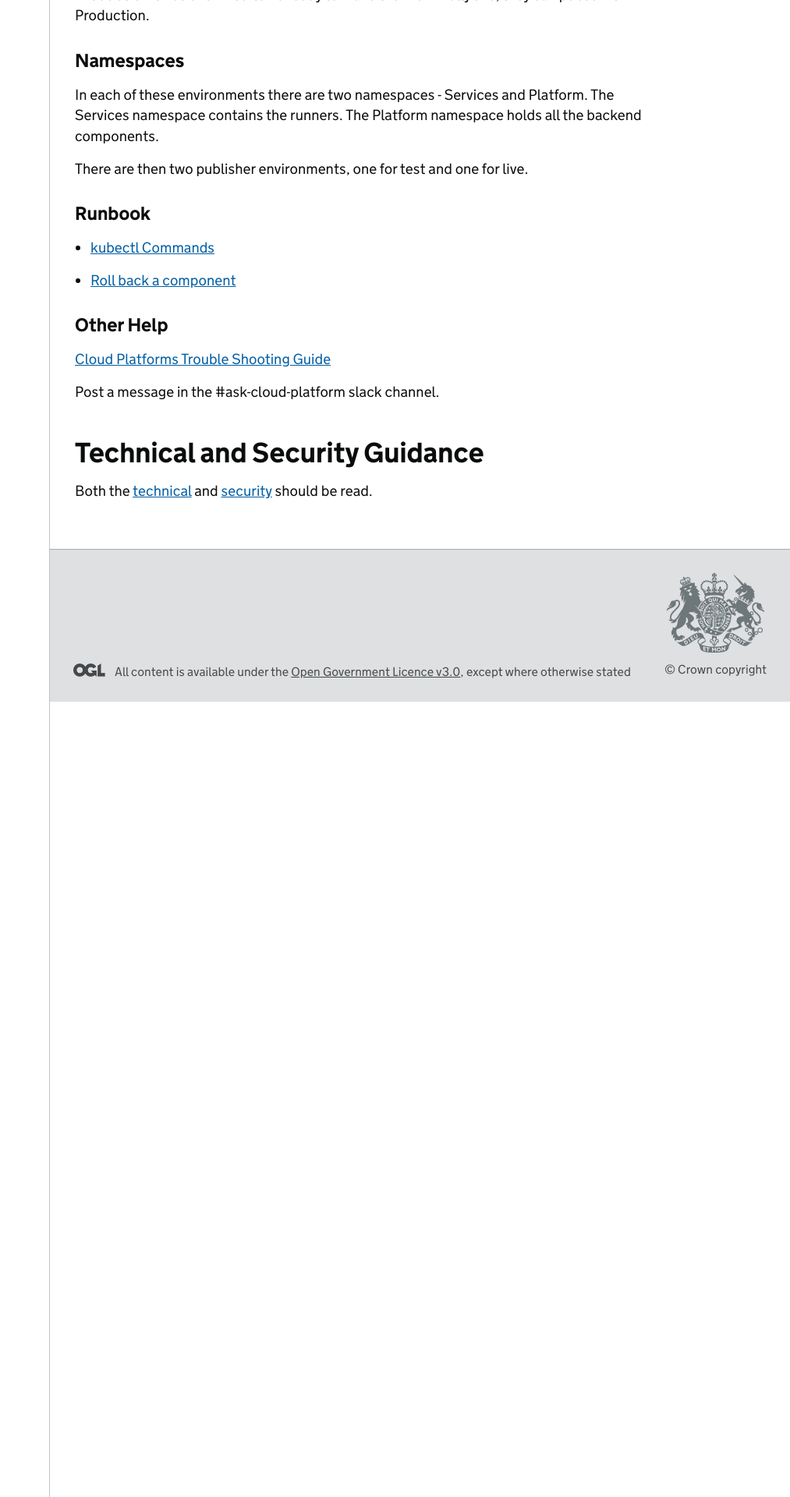
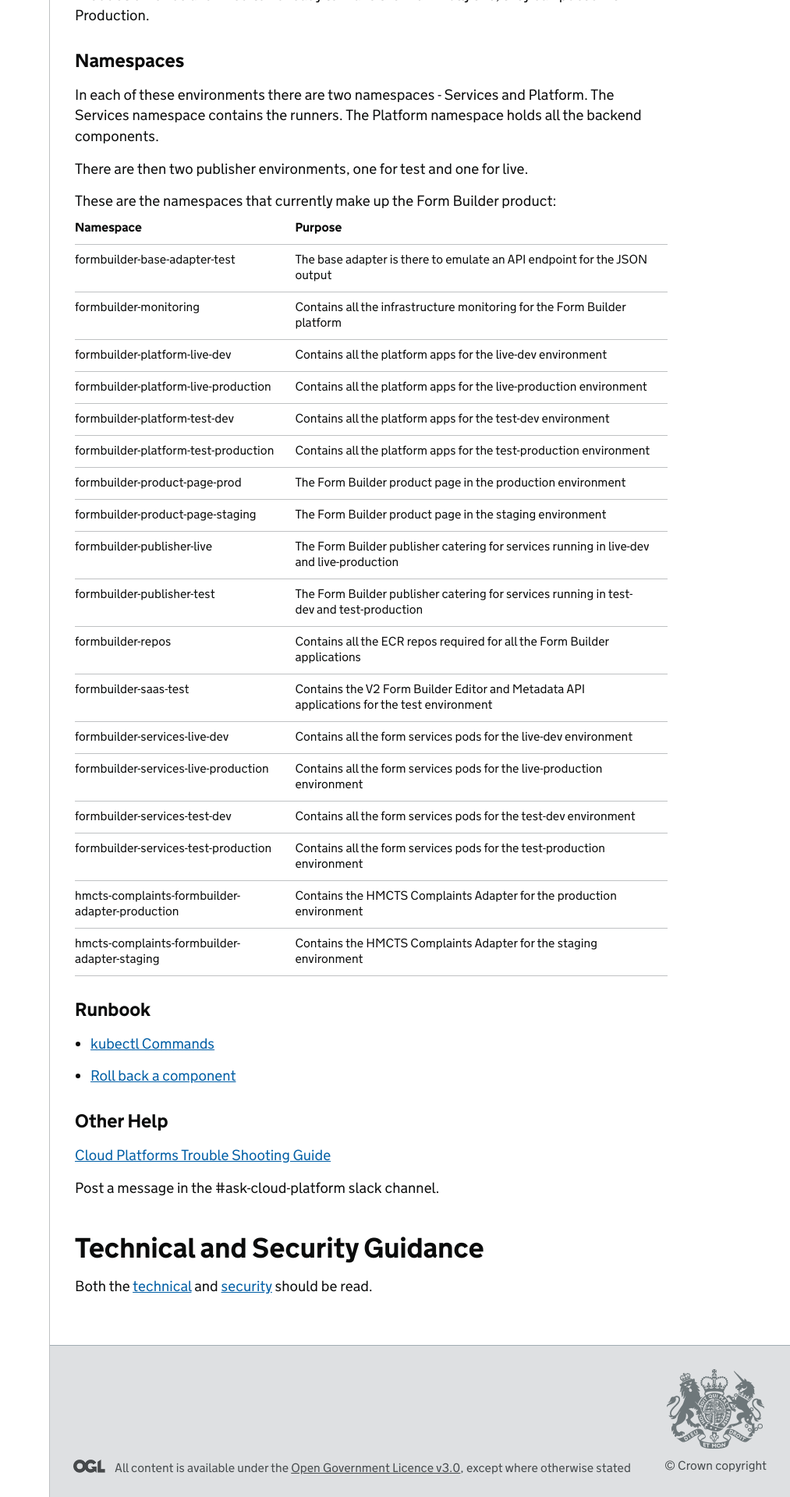
Before and after one commit to ministryofjustice/fb-guide-and-runbook, a Jekyll site: the page built from index.md, in a window 1280 px wide. Shown: the part 2688-4608 px from the top of the page at 78% size, without its empty margins (267-1280 px from the left). Built offline with Jekyll 4.4.1, drawn with Linux system fonts in a browser that asks for light colours; our own code applies the rules of GitHub Pages for plain Markdown files.

Commit message:
Document current Form Builder namespaces
This adds all the current namespaces used by the Form Builder platform
and services along with a brief description as to their purpose.

```diff
--- a/index.md
+++ b/index.md
@@ -87,6 +87,29 @@ In each of these environments there are two namespaces - Services and Platform.
 
 There are then two publisher environments, one for test and one for live.
 
+These are the namespaces that currently make up the Form Builder product:
+
+Namespace | Purpose
+------------ | -------------
+formbuilder-base-adapter-test | The base adapter is there to emulate an API endpoint for the JSON output
+formbuilder-monitoring | Contains all the infrastructure monitoring for the Form Builder platform
+formbuilder-platform-live-dev | Contains all the platform apps for the live-dev environment
+formbuilder-platform-live-production | Contains all the platform apps for the live-production environment
+formbuilder-platform-test-dev | Contains all the platform apps for the test-dev environment
+formbuilder-platform-test-production | Contains all the platform apps for the test-production environment
+formbuilder-product-page-prod | The Form Builder product page in the production environment
+formbuilder-product-page-staging | The Form Builder product page in the staging environment
+formbuilder-publisher-live | The Form Builder publisher catering for services running in live-dev and live-production
+formbuilder-publisher-test | The Form Builder publisher catering for services running in test-dev and test-production
+formbuilder-repos | Contains all the ECR repos required for all the Form Builder applications
+formbuilder-saas-test | Contains the V2 Form Builder Editor and Metadata API applications for the test environment
+formbuilder-services-live-dev | Contains all the form services pods for the live-dev environment
+formbuilder-services-live-production | Contains all the form services pods for the live-production environment
+formbuilder-services-test-dev | Contains all the form services pods for the test-dev environment
+formbuilder-services-test-production | Contains all the form services pods for the test-production environment
+hmcts-complaints-formbuilder-adapter-production | Contains the HMCTS Complaints Adapter for the production environment
+hmcts-complaints-formbuilder-adapter-staging |  Contains the HMCTS Complaints Adapter for the staging environment
+
 {% assign hostings = site.pages
   | where: "hosting", true
   | group_by: "category" %}
```
